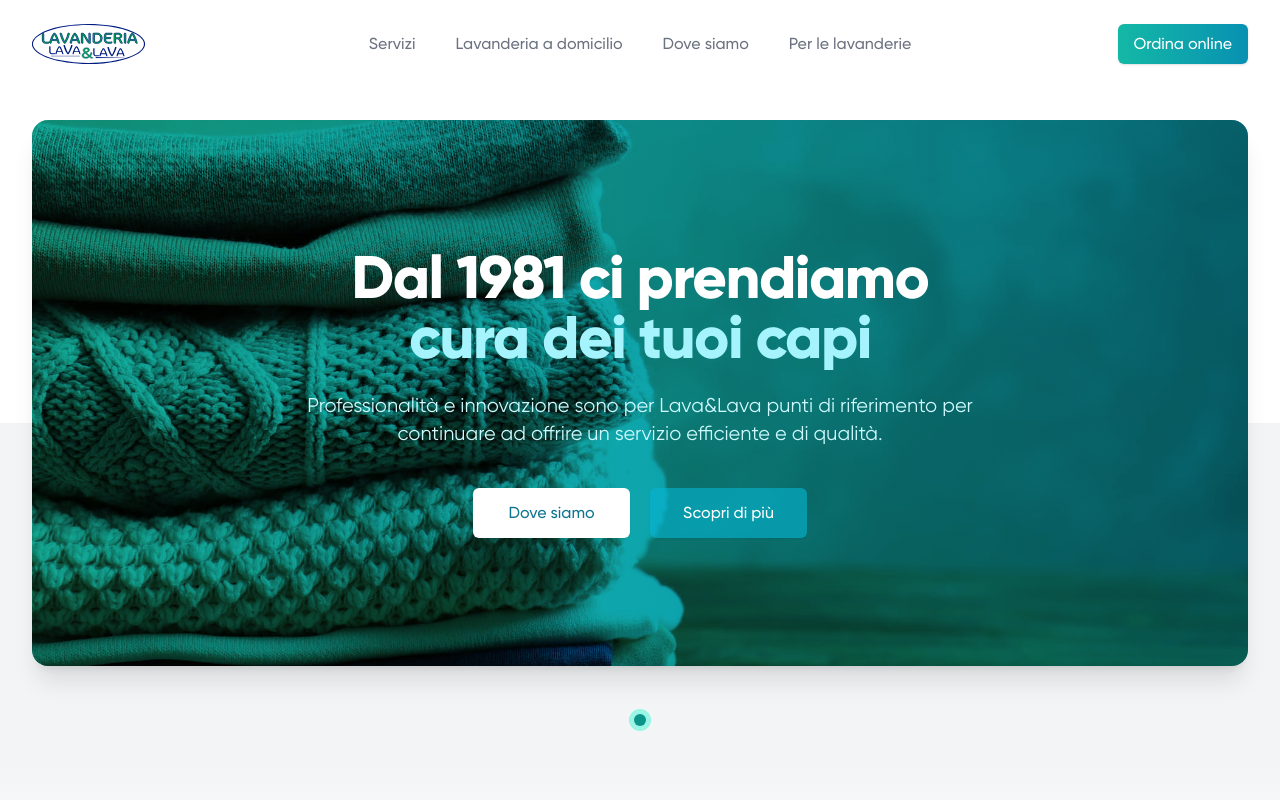
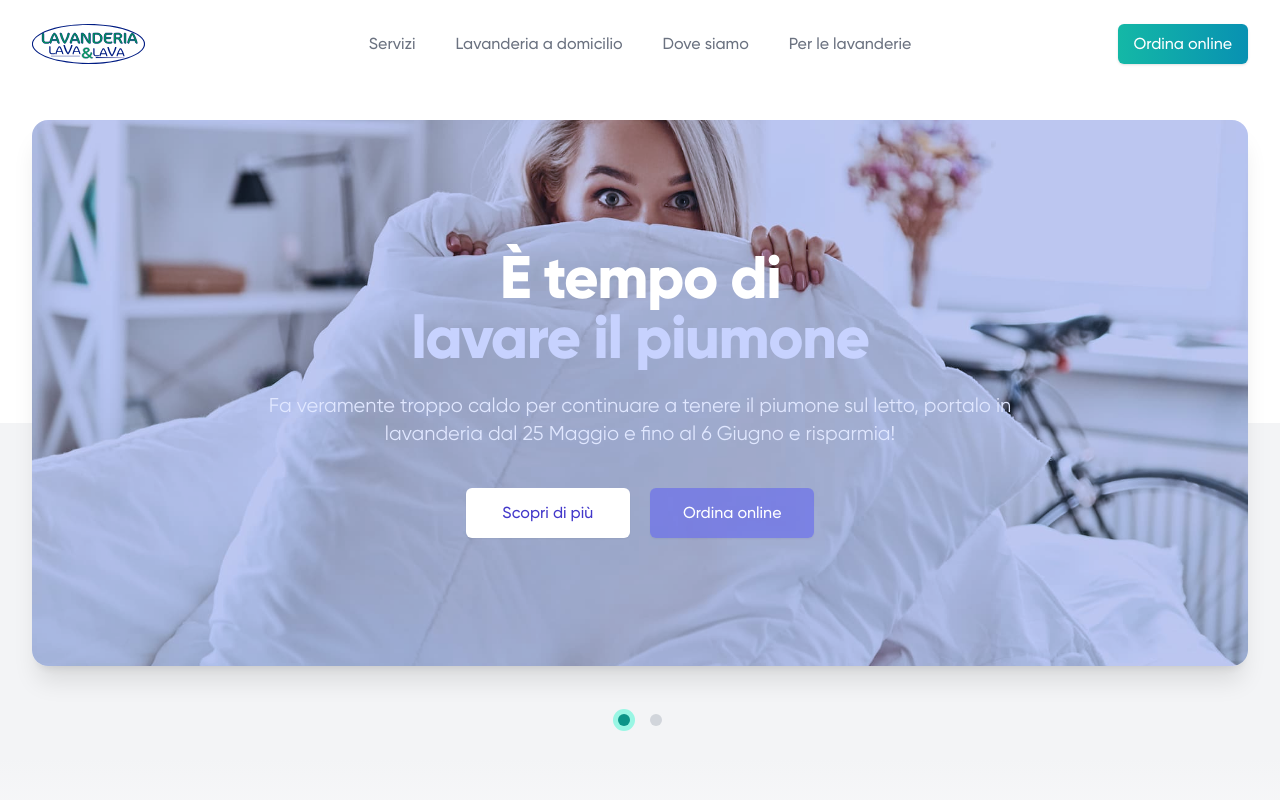
Before and after one commit to lavaelava/lavalava.it, a Next.js app: page / in a window 1280 px wide. Shown: the top 800 px of the page. Built offline with nearby package versions, Linux system fonts and the light colour scheme.

Commit message:
Remove "Promo Piumoni Maggio 2022" from hero slider

```diff
--- a/components/HeroSlider.js
+++ b/components/HeroSlider.js
@@ -26,6 +26,46 @@ export default function HeroSlider() {
         <div className="absolute inset-x-0 bottom-0 bg-gray-100 h-1/2" />
         <div className="mx-auto max-w-7xl sm:px-6 lg:px-8">
           <div ref={sliderRef} className="keen-slider">
+            <div className="relative shadow-xl keen-slider__slide sm:rounded-2xl sm:overflow-hidden">
+              <div className="absolute inset-0">
+                <Image
+                  className="absolute inset-0 object-cover w-full h-full"
+                  src="/images/woman-with-duvet.jpeg"
+                  layout="fill"
+                  alt="Ragazza che si nasconde dietro ad un piumone"
+                />
+                <div className="absolute inset-0 bg-indigo-200 mix-blend-multiply" />
+              </div>
+              <div className="relative px-4 py-16 sm:px-6 sm:py-24 lg:py-32 lg:px-8">
+                <h1 className="text-4xl font-extrabold tracking-tight text-center sm:text-5xl lg:text-6xl">
+                  <span className="block text-white">È tempo di</span>
+                  <span className="block text-indigo-200">
+                    lavare il piumone
+                  </span>
+                </h1>
+                <p className="max-w-lg mx-auto mt-6 text-xl text-center text-indigo-100 sm:max-w-3xl">
+                  Fa veramente troppo caldo per continuare a tenere il piumone
+                  sul letto, portalo in lavanderia dal 25 Maggio e fino al 6
+                  Giugno e risparmia!
+                </p>
+                <div className="max-w-sm mx-auto mt-10 sm:max-w-none sm:flex sm:justify-center">
+                  <div className="space-y-4 sm:space-y-0 sm:mx-auto sm:inline-grid sm:grid-cols-2 sm:gap-5">
+                    <Link href="/promo/piumoni-flash-2022">
+                      <a className="flex items-center justify-center px-4 py-3 text-base font-medium text-indigo-700 bg-white border border-transparent rounded-md shadow-sm hover:bg-indigo-50 focus:outline-none focus:ring focus:ring-indigo-300 sm:px-8">
+                        Scopri di più
+                      </a>
+                    </Link>
+                    <a
+                      href="https://ordini.lavalava.it"
+                      className="flex items-center justify-center px-4 py-3 text-base font-medium text-white bg-indigo-500 border border-transparent rounded-md shadow-sm bg-opacity-60 hover:bg-opacity-70 focus:outline-none focus:ring focus:ring-white sm:px-8"
+                    >
+                      Ordina online
+                    </a>
+                  </div>
+                </div>
+              </div>
+            </div>
+
             <div className="relative shadow-xl keen-slider__slide sm:rounded-2xl sm:overflow-hidden">
               <div className="absolute inset-0">
                 <Image
```
